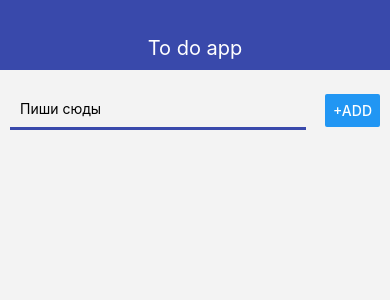
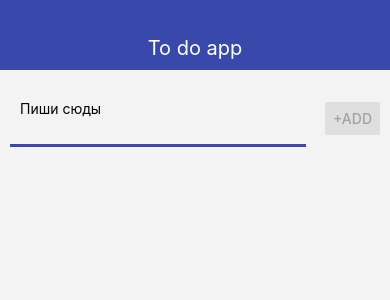
Before and after one commit to anaxronik/rn_todoApp, a React Native app: screen / in a window 390 px wide. Shown: the top 300 px of the page. Built offline with nearby package versions, Linux system fonts and the light colour scheme.

Commit message:
add alert and disable button on empty todo

```diff
--- a/src/AddTodo.js
+++ b/src/AddTodo.js
@@ -1,5 +1,5 @@
 import React, { useState } from "react";
-import { StyleSheet, Text, View, TextInput, Button } from "react-native";
+import { StyleSheet, Text, View, TextInput, Button, Alert } from "react-native";
 
 const AddTodo = ({ onSubmit }) => {
   const [value, setValue] = useState("");
@@ -11,7 +11,7 @@ const AddTodo = ({ onSubmit }) => {
       setValue("");
     } else {
       //error
-
+      Alert.alert("Название дела не может быть пустым");
     }
   };
 
@@ -26,8 +26,11 @@ const AddTodo = ({ onSubmit }) => {
         onChangeText={onChangeTextHandler}
         value={value}
         placeholder="Пиши сюды"
+        autoCorrect={false}
+        autoCapitalize="none"
+        multiline={true}
       />
-      <Button title="+ADD" onPress={presshandler} />
+      <Button title="+ADD" onPress={presshandler} disabled={!value} />
     </View>
   );
 };
```
